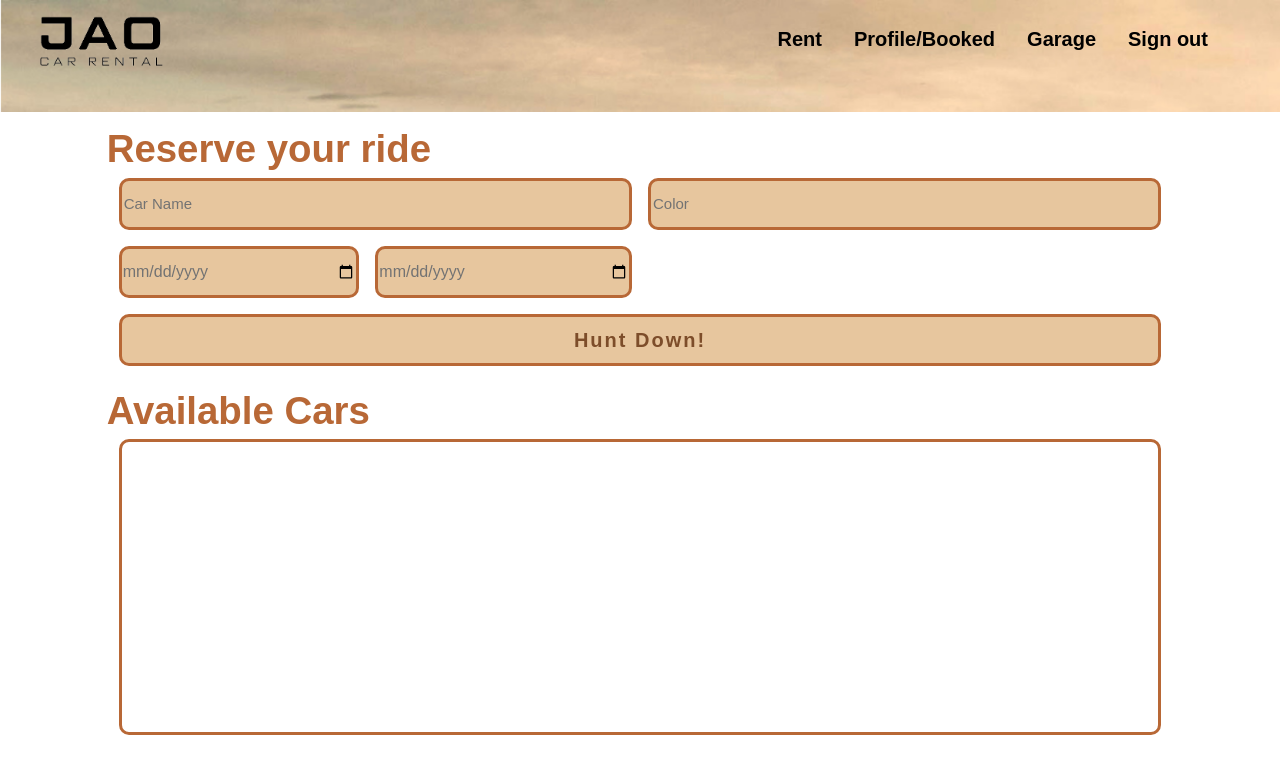
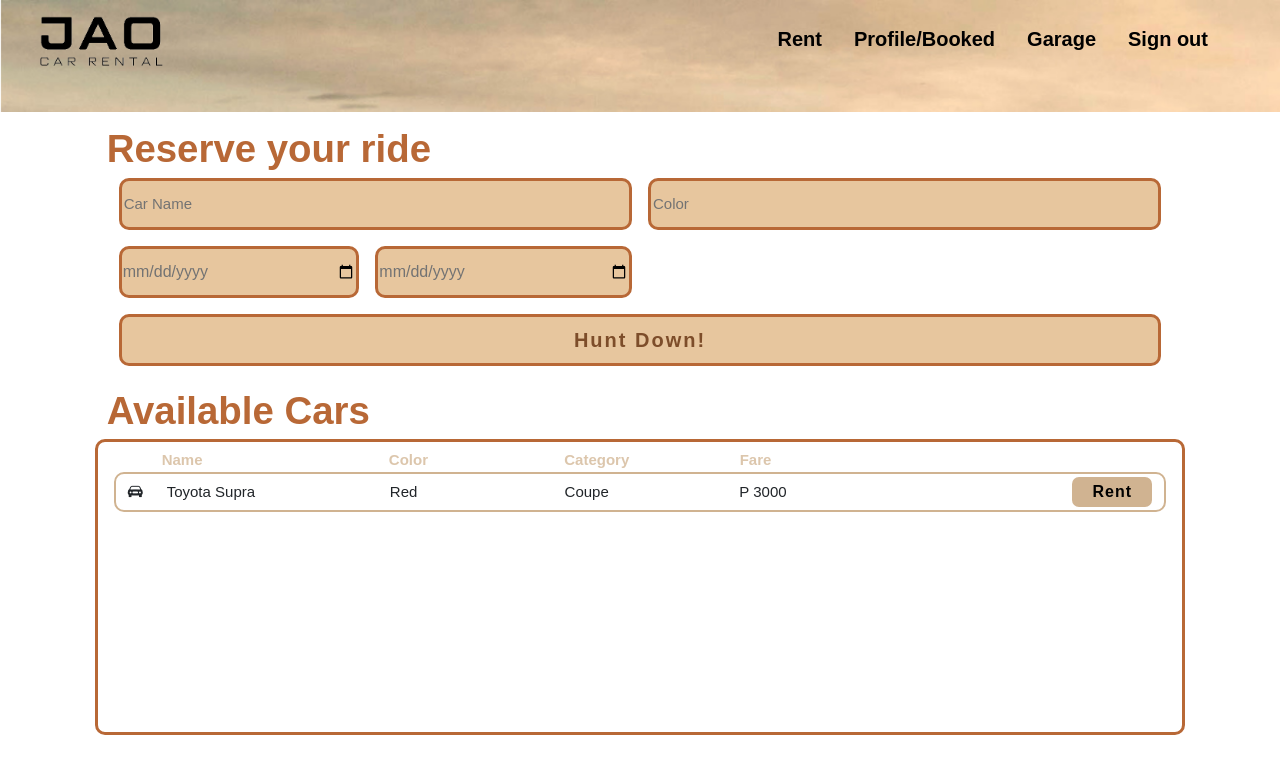
Before and after one commit to johnrico364/car-rental, a React (Create React App) app: page /user/rent in a window 1280 px wide. Shown: the top 774 px of the page. Built offline with nearby package versions, Linux system fonts and the light colour scheme.

Commit message:
Add: available car table UI

```diff
--- a/src/pages/admin/RentList.jsx
+++ b/src/pages/admin/RentList.jsx
@@ -8,13 +8,13 @@ export const RentList = () => {
         <div className="horizontal-line"></div>
         <div className="row rented-values-container justify-content-center overflow-auto">
           <div className="col-11">
-            <div className="row my-2">
-              <div className="col-4 rented-values-title">Rented By</div>
-              <div className="col-2 rented-values-title">Car Name</div>
-              <div className="col-1 rented-values-title">Category</div>
-              <div className="col-1 rented-values-title">Start</div>
-              <div className="col-2 rented-values-title">Return</div>
-              <div className="col-2 rented-values-title">Fare</div>
+            <div className="row rented-values-title my-2">
+              <div className="col-4">Rented By</div>
+              <div className="col-2">Car Name</div>
+              <div className="col-1">Category</div>
+              <div className="col-1">Start</div>
+              <div className="col-2">Return</div>
+              <div className="col-2">Fare</div>
             </div>
             <div className="row mb-2 rented-item">
               <div className="col-4 rented-values">
--- a/src/pages/styles/Router-Styles.css
+++ b/src/pages/styles/Router-Styles.css
@@ -4,13 +4,37 @@
   font-weight: bold;
   color: #b86836;
 }
-.available-car-container {
+.available-car-table{
   border: 3px solid #b86836;
   border-radius: 10px;
   height: 37vh;
 }
+.available-car-items{
+  height: 40px;
+  border: 2px solid #d0b391;
+  border-radius: 10px;
+}
+.available-car-values{
+  font-size: 15px;
+  padding-top: 7px;
+}
+.available-car-title{
+  font-size: 15px;
+  font-weight: bold;
+  color: #d0b391c0;
+}
+.rent-button{
+  margin-top: 3px;
+  height: 30px;
+  width: 80px;
+  border: 0;
+  border-radius: 7px;
+  background-color: #d0b391;
+  font-weight: bold;
+  letter-spacing: 1px;
+}
 
-/* Profule.jsx */
+/* Profile.jsx */
 .profile-side {
   background-color: #d0b391;
   height: 86vh;
--- a/src/pages/user/RentCar.jsx
+++ b/src/pages/user/RentCar.jsx
@@ -33,10 +33,26 @@ export const RentCar = () => {
               </div>
             </div>
             <div className="rent-car-title mt-3">Available Cars</div>
-            <div className="row">
-              <div className="col-12 px-4">
-                <div className="available-car-container overflow-auto ">
-
+            <div className="row available-car-table justify-content-center overflow-auto px-3">
+              <div className="col-12">
+                <div className="row available-car-title">
+                  <div className="col-3 available-car-values ps-5">Name</div>
+                  <div className="col-2 available-car-values">Color</div>
+                  <div className="col-2 available-car-values">Category</div>
+                  <div className="col-2 available-car-values">Fare</div>
+                  <div className="col-3 text-end"></div>
+                </div>
+                <div className="row available-car-items">
+                  <div className="col-3 available-car-values">
+                    <i className="bi bi-car-front-fill me-4"></i>
+                    Toyota Supra
+                  </div>
+                  <div className="col-2 available-car-values">Red</div>
+                  <div className="col-2 available-car-values">Coupe</div>
+                  <div className="col-2 available-car-values">P 3000</div>
+                  <div className="col-3 text-end">
+                    <button className="rent-button">Rent</button>
+                  </div>
                 </div>
               </div>
             </div>
```
